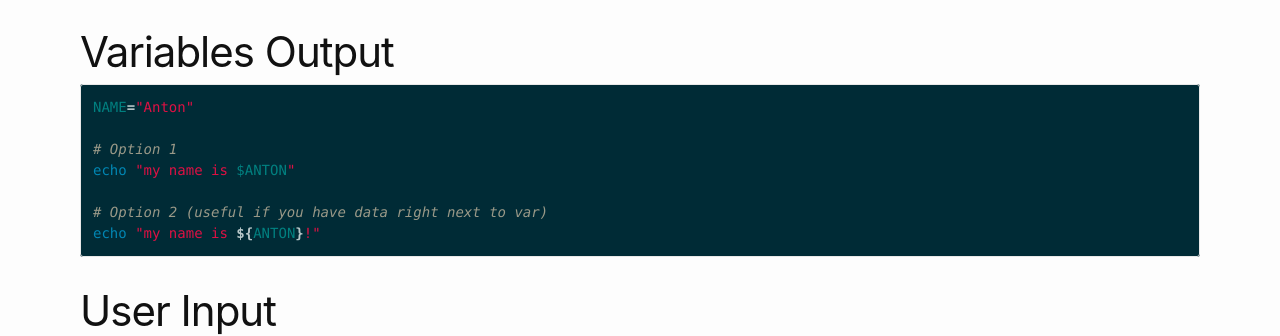
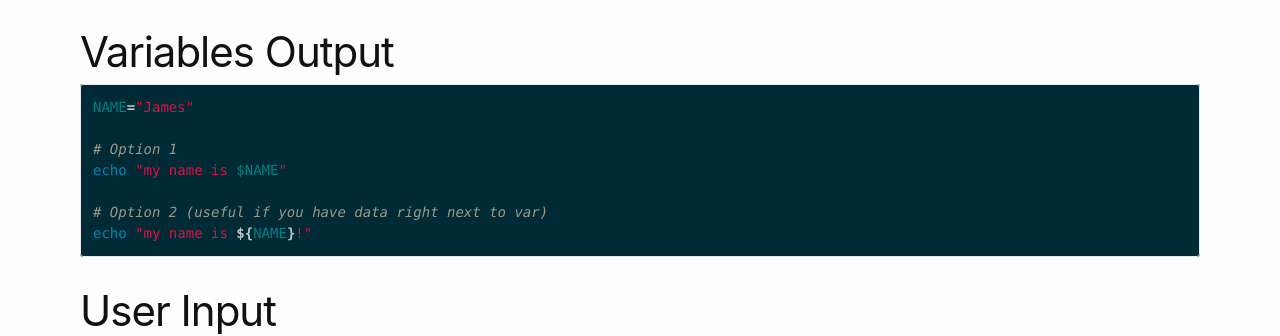
Before and after one commit to a-tofft/antontofft.com, a Jekyll site: the page built from _posts/2022-08-08-bash-cheatsheet.md, in a window 1280 px wide and 900 px high, scrolled down 1386 px. Shown: the part 161-497 px from the top of the window. Built offline with Jekyll 4.4.1, drawn with Linux system fonts in a browser that asks for light colours.

Commit message:
Updated posts

````diff
--- a/_posts/2022-08-08-bash-cheatsheet.md
+++ b/_posts/2022-08-08-bash-cheatsheet.md
@@ -75,13 +75,13 @@ HOSTNAME=$(hostname)
 # Variables Output
 
 ```bash
-NAME="Anton"
+NAME="James"
 
 # Option 1
-echo "my name is $ANTON"
+echo "my name is $NAME"
 
 # Option 2 (useful if you have data right next to var)
-echo "my name is ${ANTON}!"
+echo "my name is ${NAME}!"
 ```
 
 # User Input
````
